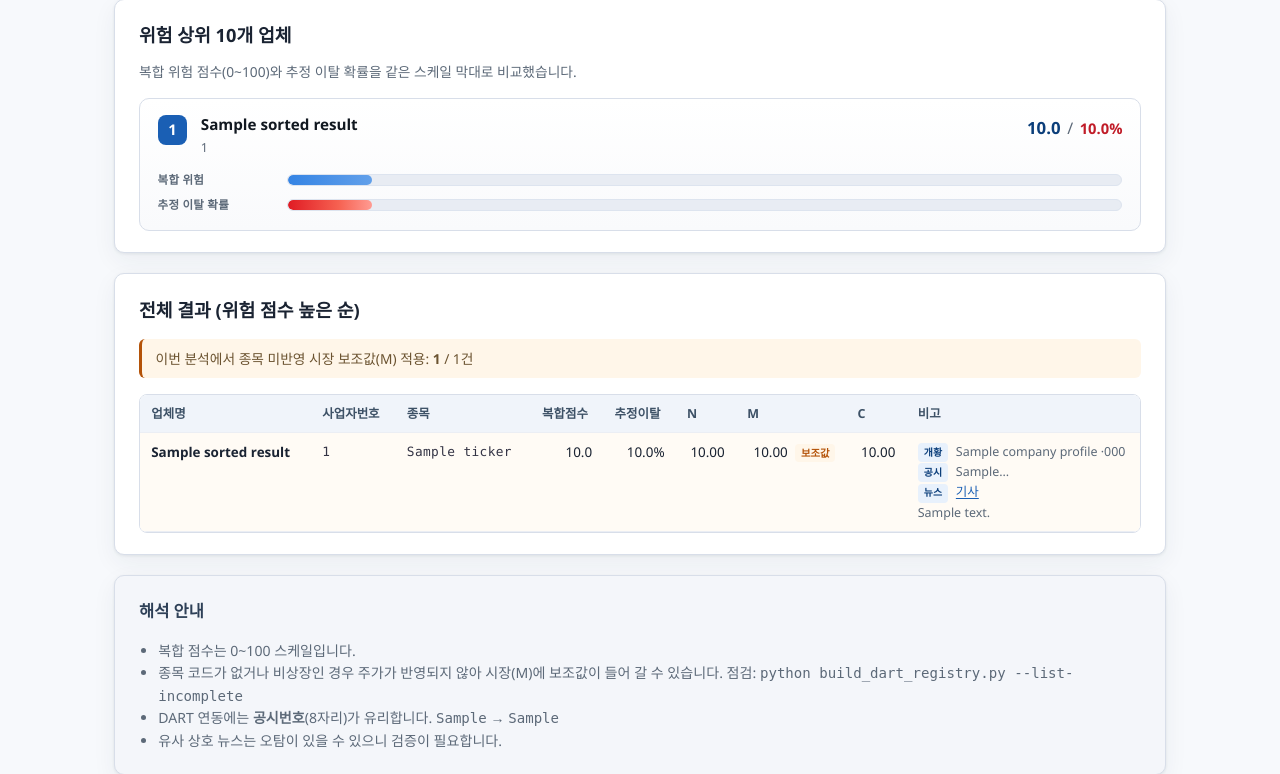
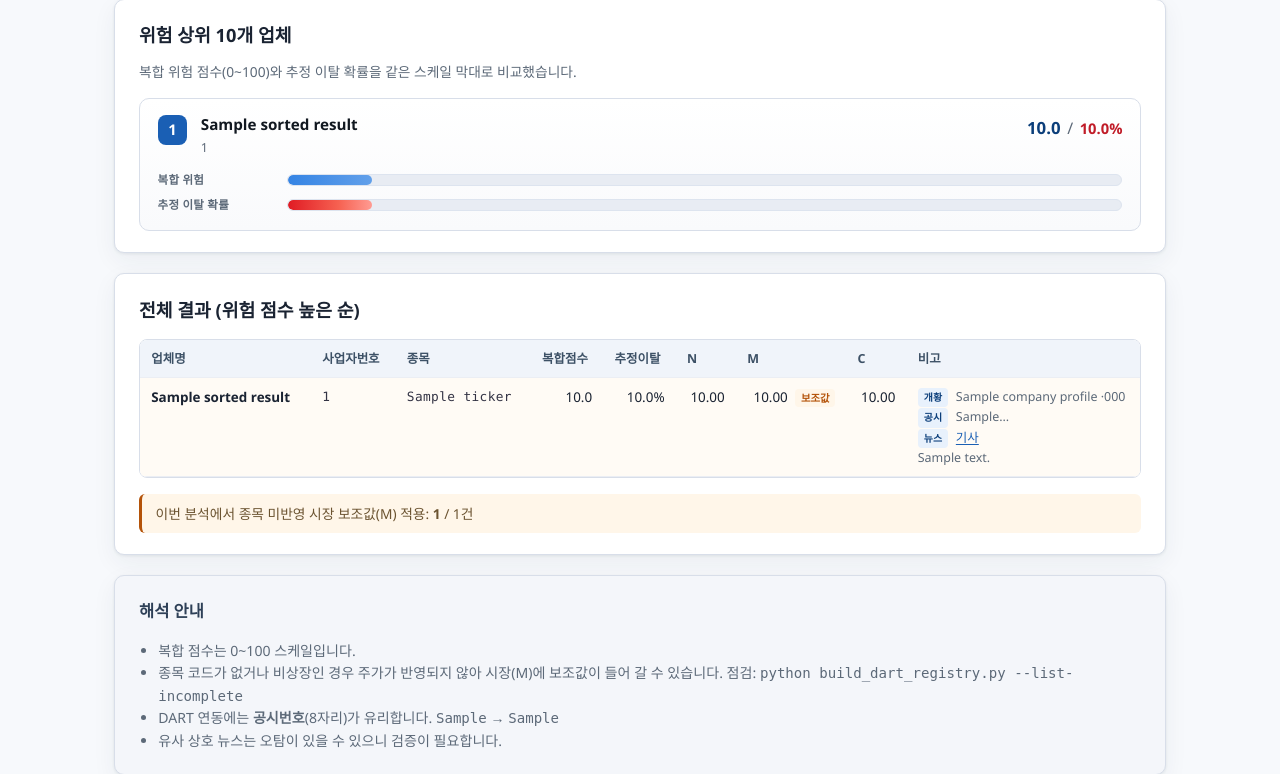
Before and after one commit to lmg2738-dot/checkCompany, a Flask app: template templates/index.html in a window 1280 px wide. Shown: the part 506-1280 px from the top of the page. Run offline with Flask 3, Linux system fonts and the light colour scheme; the template is opened without the code that fills it: most values are stand-ins (such as "Sample title", 1, 10 or a date in 2020).

Commit message:
UI: 결과 표 아래 종목 미반영 요약, 차트 안내 블록 제거
TOP10 섹션의 복합·N/M/C 지표 설명(dl) 및 관련 스타일을 제거한다.

종목 미반영 M 보조값 요약 문구를 전체 결과 표 아래로 옮긴다. public 스타일을 동기화한다.

Co-authored-by: Cursor <cursoragent@cursor.com>

```diff
--- a/public/static/style.css
+++ b/public/static/style.css
@@ -412,6 +412,11 @@ table.sheet-data-table {
   border-radius: 6px;
 }
 
+.summary-gap-below-table {
+  margin-top: 1rem;
+  margin-bottom: 0;
+}
+
 .table-wrap {
   overflow-x: auto;
   border: 1px solid var(--border);
--- a/static/style.css
+++ b/static/style.css
@@ -412,6 +412,11 @@ table.sheet-data-table {
   border-radius: 6px;
 }
 
+.summary-gap-below-table {
+  margin-top: 1rem;
+  margin-bottom: 0;
+}
+
 .table-wrap {
   overflow-x: auto;
   border: 1px solid var(--border);
--- a/templates/partials/analysis_results.html
+++ b/templates/partials/analysis_results.html
@@ -40,11 +40,6 @@
 
     <section class="panel sheet">
       <h2>전체 결과 (위험 점수 높은 순)</h2>
-      {% if results_ticker_missing_count %}
-      <p class="summary-gap">
-        이번 분석에서 종목 미반영 시장 보조값(M) 적용: <strong>{{ results_ticker_missing_count }}</strong> / {{ results|length }}건
-      </p>
-      {% endif %}
       <div class="table-wrap">
         <table class="sheet-data-table result-table">
           <thead>
@@ -105,6 +100,11 @@
           </tbody>
         </table>
       </div>
+      {% if results_ticker_missing_count %}
+      <p class="summary-gap summary-gap-below-table">
+        이번 분석에서 종목 미반영 시장 보조값(M) 적용: <strong>{{ results_ticker_missing_count }}</strong> / {{ results|length }}건
+      </p>
+      {% endif %}
     </section>
 
     <section class="panel muted-box sheet">
```
